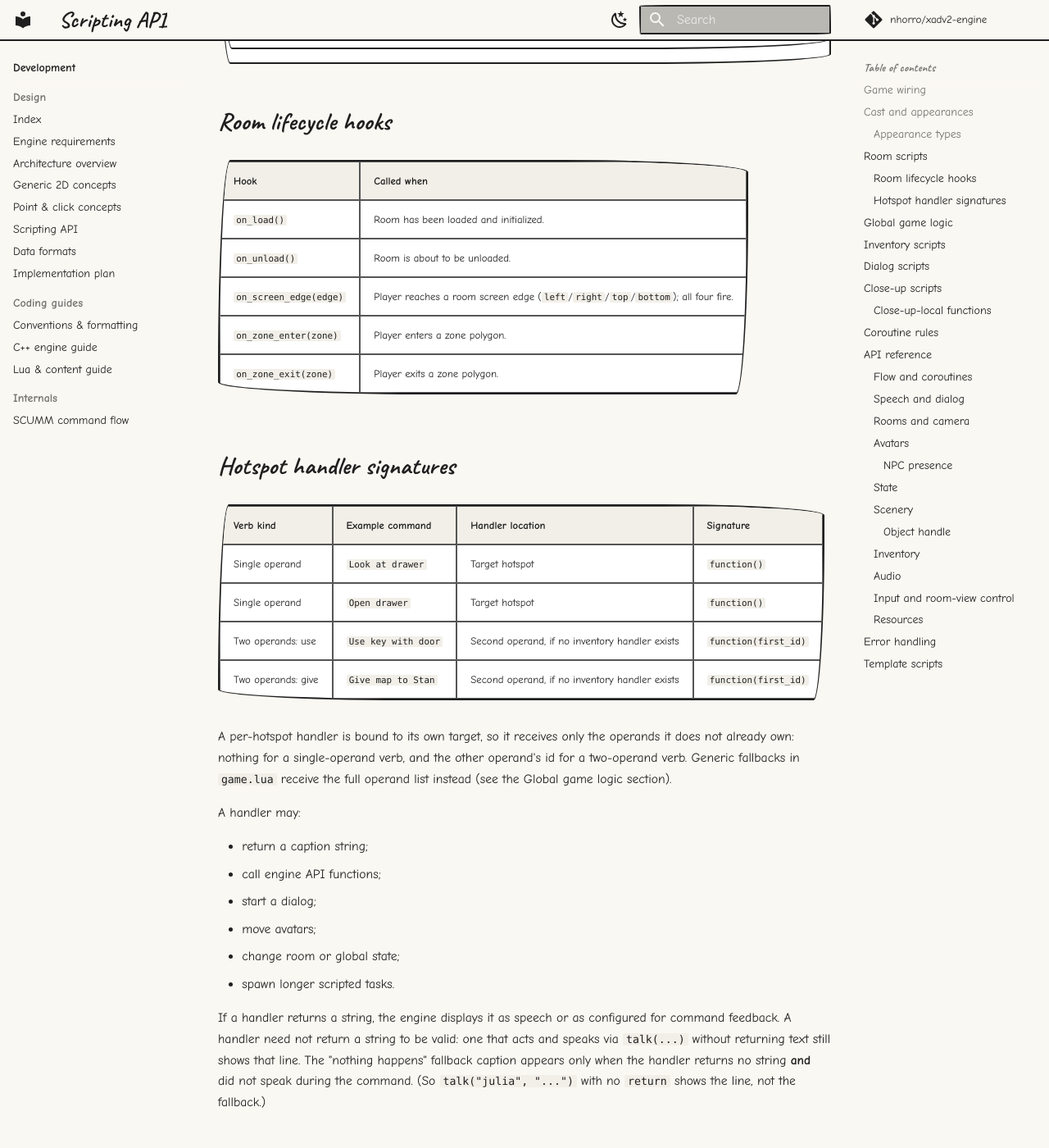
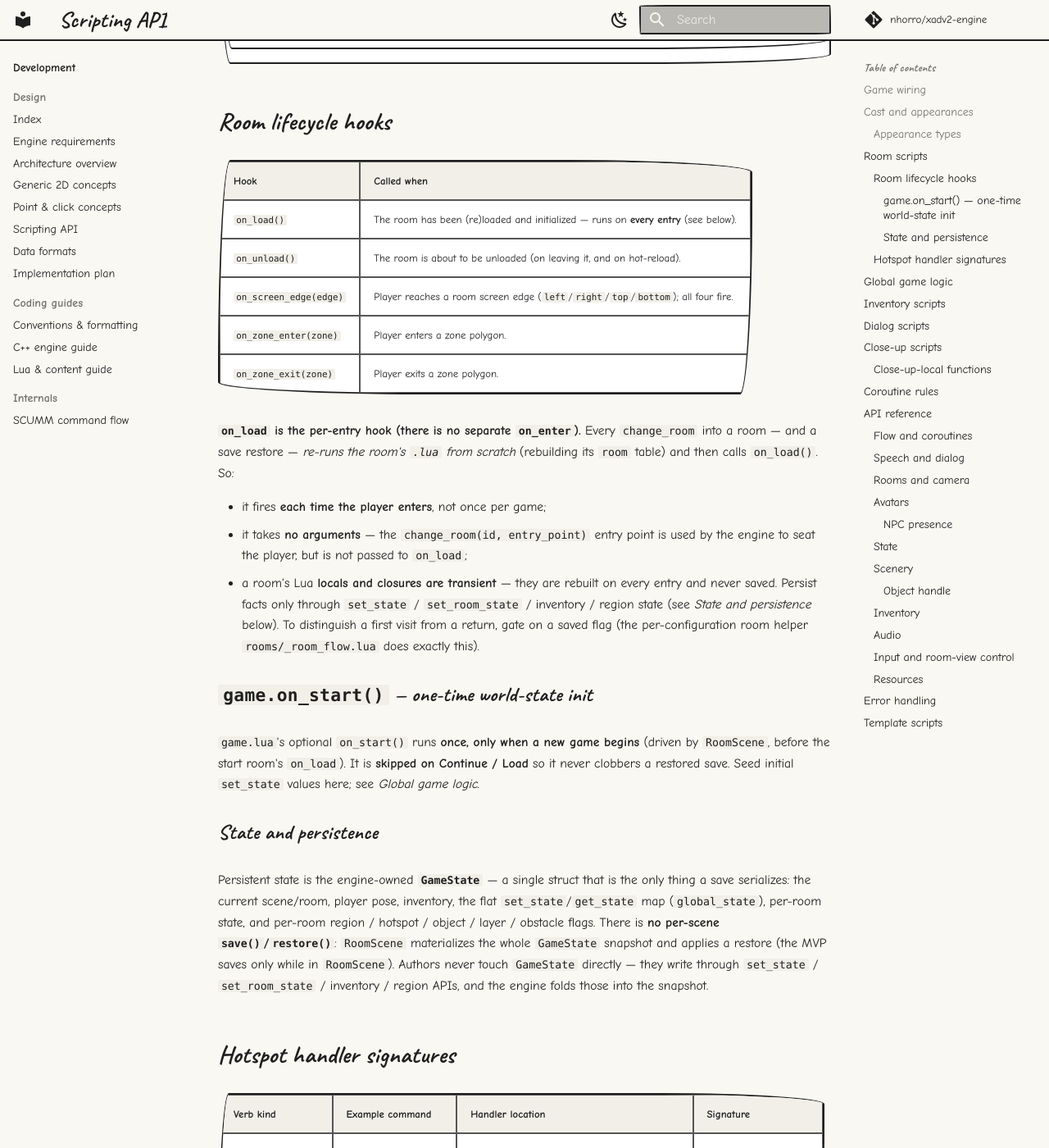
Before and after one commit to nhorro/xadv2-engine, an MkDocs documentation site: the page built from docs/development/design/05-scripting-api.md, in a window 1280 px wide and 1400 px high, scrolled down 4000 px. Shown: the whole window at 82% size. Built offline with MkDocs 1.6.1 and Material for MkDocs 9.7.7, drawn with Linux system fonts in a browser that asks for light colours; comment, search, counter and statistics services are not loaded; some of the changed text lies outside the part shown.

Commit message:
docs(05): clarify room/scene lifecycle + persistence
- on_load runs on EVERY room entry (the room .lua is re-run each time) and is the
  de-facto on_enter — no separate on_enter, no args; Lua locals/closures are
  transient, persist via set_state/set_room_state.
- game.on_start runs once on a new game (before the start room's on_load), skipped
  on Continue/Load.
- GameState is the single save payload (structured, not per-scene); there is no
  per-scene save()/restore() — RoomScene materializes the snapshot, authors write
  through the state APIs.
- Update the include() example to the per-configuration convention + paths.

Co-Authored-By: Claude Opus 4.8 (1M context) <noreply@anthropic.com>

````diff
--- a/docs/development/design/05-scripting-api.md
+++ b/docs/development/design/05-scripting-api.md
@@ -177,11 +177,42 @@ return room
 
 | Hook | Called when |
 |------|-------------|
-| `on_load()` | Room has been loaded and initialized. |
-| `on_unload()` | Room is about to be unloaded. |
+| `on_load()` | The room has been (re)loaded and initialized — runs on **every entry** (see below). |
+| `on_unload()` | The room is about to be unloaded (on leaving it, and on hot-reload). |
 | `on_screen_edge(edge)` | Player reaches a room screen edge (`left`/`right`/`top`/`bottom`); all four fire. |
 | `on_zone_enter(zone)` | Player enters a zone polygon. |
 | `on_zone_exit(zone)` | Player exits a zone polygon. |
+
+**`on_load` is the per-entry hook (there is no separate `on_enter`).** Every
+`change_room` into a room — and a save restore — *re-runs the room's `.lua` from
+scratch* (rebuilding its `room` table) and then calls `on_load()`. So:
+
+- it fires **each time the player enters**, not once per game;
+- it takes **no arguments** — the `change_room(id, entry_point)` entry point is
+  used by the engine to seat the player, but is not passed to `on_load`;
+- a room's Lua **locals and closures are transient** — they are rebuilt on every
+  entry and never saved. Persist facts only through `set_state` / `set_room_state`
+  / inventory / region state (see *State and persistence* below). To distinguish a
+  first visit from a return, gate on a saved flag (the per-configuration room
+  helper `rooms/_room_flow.lua` does exactly this).
+
+#### `game.on_start()` — one-time world-state init
+
+`game.lua`'s optional `on_start()` runs **once, only when a new game begins**
+(driven by `RoomScene`, before the start room's `on_load`). It is **skipped on
+Continue / Load** so it never clobbers a restored save. Seed initial `set_state`
+values here; see *Global game logic*.
+
+#### State and persistence
+
+Persistent state is the engine-owned **`GameState`** — a single struct that is the
+only thing a save serializes: the current scene/room, player pose, inventory, the
+flat `set_state`/`get_state` map (`global_state`), per-room state, and per-room
+region / hotspot / object / layer / obstacle flags. There is **no per-scene
+`save()`/`restore()`**: `RoomScene` materializes the whole `GameState` snapshot and
+applies a restore (the MVP saves only while in `RoomScene`). Authors never touch
+`GameState` directly — they write through `set_state` / `set_room_state` /
+inventory / region APIs, and the engine folds those into the snapshot.
 
 ### Hotspot handler signatures
 
@@ -654,17 +685,19 @@ can expose a table:
 
 ```lua
 -- rooms/lab.lua
-local flow = include("rooms/_act_flow.lua")
-local acts = { include("rooms/lab/_act1.lua"), include("rooms/lab/_act2.lua") }
-function room.on_load() flow.enter("lab", acts) end
+local flow = include("rooms/_room_flow.lua")
+local configs = { include("rooms/lab/act1/intro.lua"), include("rooms/lab/act1/puzzle.lua") }
+function room.on_load() flow.enter("lab", configs) end
 ```
 
-This is the basis of the **per-act room convention**: split a room whose behaviour
-changes per act into one module per act (`configure` for instant presence,
-`on_first_enter` / `on_reenter` for one-time vs returning beats), dispatched by the
-shared `rooms/_act_flow.lua` helper. A copy-paste template lives under
-`games/<game>/design_files/templates/room_acts/`, with `rooms/exterior.lua` as the
-worked example.
+This is the basis of the **per-configuration room convention**: a room is shown in
+one of several configurations (the `<room>.cfg` integer; a story act just appends
+more). Split each config into its own module (`configure` for instant presence,
+`on_first_enter` / `on_reenter` for one-time vs returning beats), grouped by act in
+subdirs (`rooms/<room>/act1/<role>.lua`), dispatched by the shared
+`rooms/_room_flow.lua` helper. Hotspots stay centralized in the room entry. A
+copy-paste template lives under `games/<game>/design_files/templates/room_configs/`,
+with `rooms/lab.lua` as the worked example.
 
 ## Error handling
 
````
